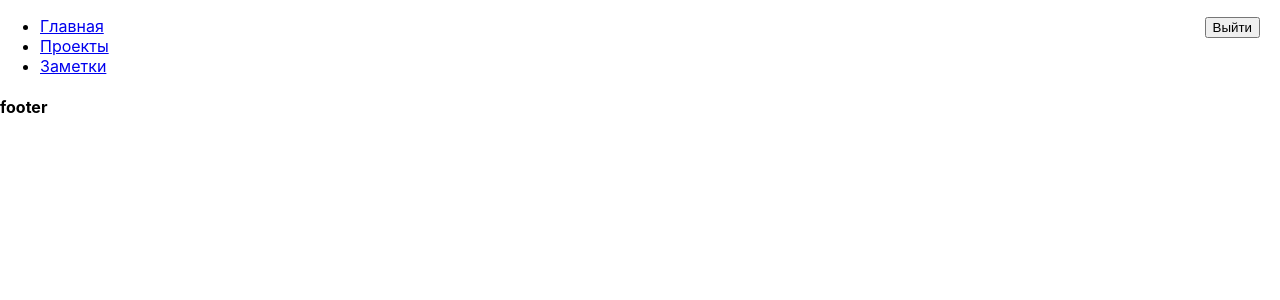
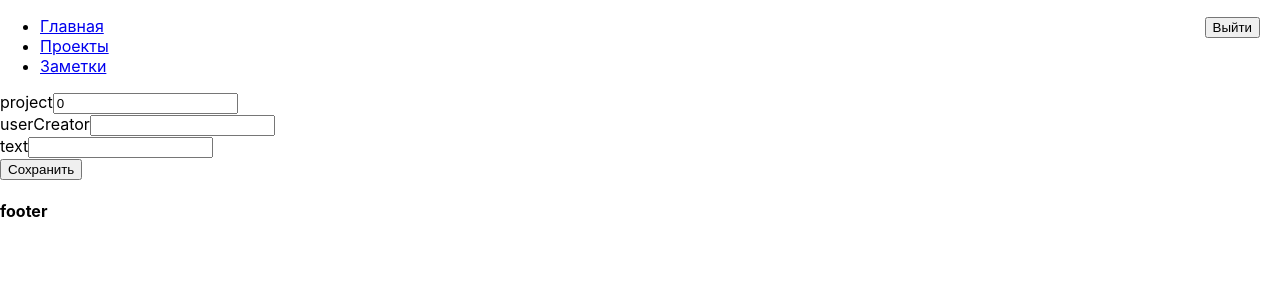
Before and after one commit to uder/gb_rest_prictice, a React (Create React App) app in the folder frontend/: page /todos/create in a window 1280 px wide. Shown: the top 300 px of the page. Built offline with nearby package versions, Linux system fonts and the light colour scheme; no server answers.

Commit message:
adds todo create form.

```diff
--- a/frontend/src/App.js
+++ b/frontend/src/App.js
@@ -5,6 +5,7 @@ import UsersList from "./components/Users";
 import ProjectsList from "./components/Projects";
 import ProjectInfo from "./components/ProjectInfo";
 import ToDosList from "./components/ToDos";
+import ToDoForm from "./components/ToDoForm";
 import Menu from "./components/Menu";
 import Footer from "./components/Footer";
 import LoginForm from "./components/Login.js";
@@ -146,11 +147,23 @@ class App extends React.Component{
                 this.setState({todos: this.state.todos.filter((item)=>item.uuid !==uuid)})
             }).catch(error=>console.log(error))
     }
-    createTodo(uuid){
+    createTodo(project,userCreator,text){
         const headers=this.get_headers()
-        axios.post(`http://127.0.0.1:8000/api/todo/`, {headers,headers})
+        const data ={
+            project: project,
+            userCreator: userCreator,
+            text: text,
+            active: true,
+        }
+        axios.post(`http://127.0.0.1:8000/api/todo/`, data, {headers,headers})
             .then(response=> {
-                this.load_data()
+                let new_todo=response.data
+                const project = this.state.projects.filter((item)=>item.id === new_todo.project)[0]
+                new_todo.project = project
+                const userCreator = this.state.users.filter((item)=>item.uuid === new_todo.userCreator)[0]
+                new_todo.userCreator = userCreator
+                this.setState({todos: [...this.state.todos, new_todo]})
+
             }).catch(error=>console.log(error))
     }
 
@@ -177,8 +190,15 @@ class App extends React.Component{
                             component={() => <ToDosList
                                                 todos={this.state.todos}
                                                 deleteTodo={(uuid)=>this.deleteTodo(uuid)}
-                                                createTodo={(uuid)=>this.createTodo(uuid)}
                                              />
+                            }
+                        />
+                        <Route exact path='/todos/create'
+                            component={() => <ToDoForm
+                                                createTodo={(project,userCreator,text)=>
+                                                    this.createTodo(project,userCreator,text)
+                                                }
+                                            />
                             }
                         />
                         <Route exact path='/login'
--- /dev/null
+++ b/frontend/src/components/ToDoForm.js
@@ -0,0 +1,64 @@
+import React from 'react'
+
+class ToDoForm extends React.Component{
+    constructor(props){
+        super(props)
+        this.state={
+            project: 0,
+            user: '',
+            text: '',
+        }
+    }
+    handleChange(event){
+        this.setState(
+            {
+                [event.target.name]: event.target.value
+            }
+        );
+    }
+    handleSubmit(event){
+        console.log(this.state.project)
+        console.log(this.state.user)
+        console.log(this.state.text)
+        this.props.createTodo(this.state.project, this.state.user, this.state.text)
+        event.preventDefault()
+    }
+
+    render() {
+        return (
+            <form onSubmit={(event)=> this.handleSubmit(event)}>
+                <div className="form-group">
+                    <label htmlFor="project-field">project</label>
+                    <input
+                        type="number"
+                        name="project"
+                        value={this.state.project}
+                        onChange={(event)=>this.handleChange(event)}
+                    />
+                </div>
+                <div className="form-group">
+                    <label htmlFor="user-field">userCreator</label>
+                    <input
+                        type="text"
+                        name="user"
+                        value={this.state.userCreator}
+                        onChange={(event)=>this.handleChange(event)}
+                    />
+                </div>
+                <div className="form-group">
+                    <label htmlFor="text-field">text</label>
+                    <input
+                        type="text"
+                        name="text"
+                        value={this.state.text}
+                        onChange={(event)=>this.handleChange(event)}
+                    />
+                </div>
+                <input type="submit" value="Сохранить"/>
+            </form>
+        );
+    }
+
+}
+
+export default ToDoForm
--- a/frontend/src/components/ToDos.js
+++ b/frontend/src/components/ToDos.js
@@ -1,6 +1,7 @@
 import React from "react";
+import {Link} from 'react-router-dom';
 
-const ToDoItem = ({todo, deleteTodo, createTodo}, ) => {
+const ToDoItem = ({todo, deleteTodo}, ) => {
     return(
         <tr>
             <td>
@@ -19,9 +20,6 @@ const ToDoItem = ({todo, deleteTodo, createTodo}, ) => {
                 {todo.updatedAt}
             </td>
             <td>
-                {todo.active}
-            </td>
-            <td>
                 <button onClick={()=>deleteTodo(todo.uuid)} type='button'>Удалить</button>
             </td>
 
@@ -29,7 +27,7 @@ const ToDoItem = ({todo, deleteTodo, createTodo}, ) => {
     )
 }
 
-const ToDoList=({todos, deleteTodo, createTodo})=>{
+const ToDoList=({todos, deleteTodo})=>{
     return (
         <table>
             <thead>
@@ -39,10 +37,16 @@ const ToDoList=({todos, deleteTodo, createTodo})=>{
                     <th>Text</th>
                     <th>Created at</th>
                     <th>Updated at</th>
-                    <th>Active</th>
                     <th></th>
                 </tr>
             </thead>
+            <tfoot>
+                <tr>
+                    <td>
+                        <Link to='/todos/create'>Создать заметку</Link>
+                    </td>
+                </tr>
+            </tfoot>
             <tbody>
                 {/*{todos.map((current)=><ToDoItem todo={current} />)}*/}
                 {todos.map((item)=><ToDoItem todo={item} deleteTodo={deleteTodo}/>)}
```
